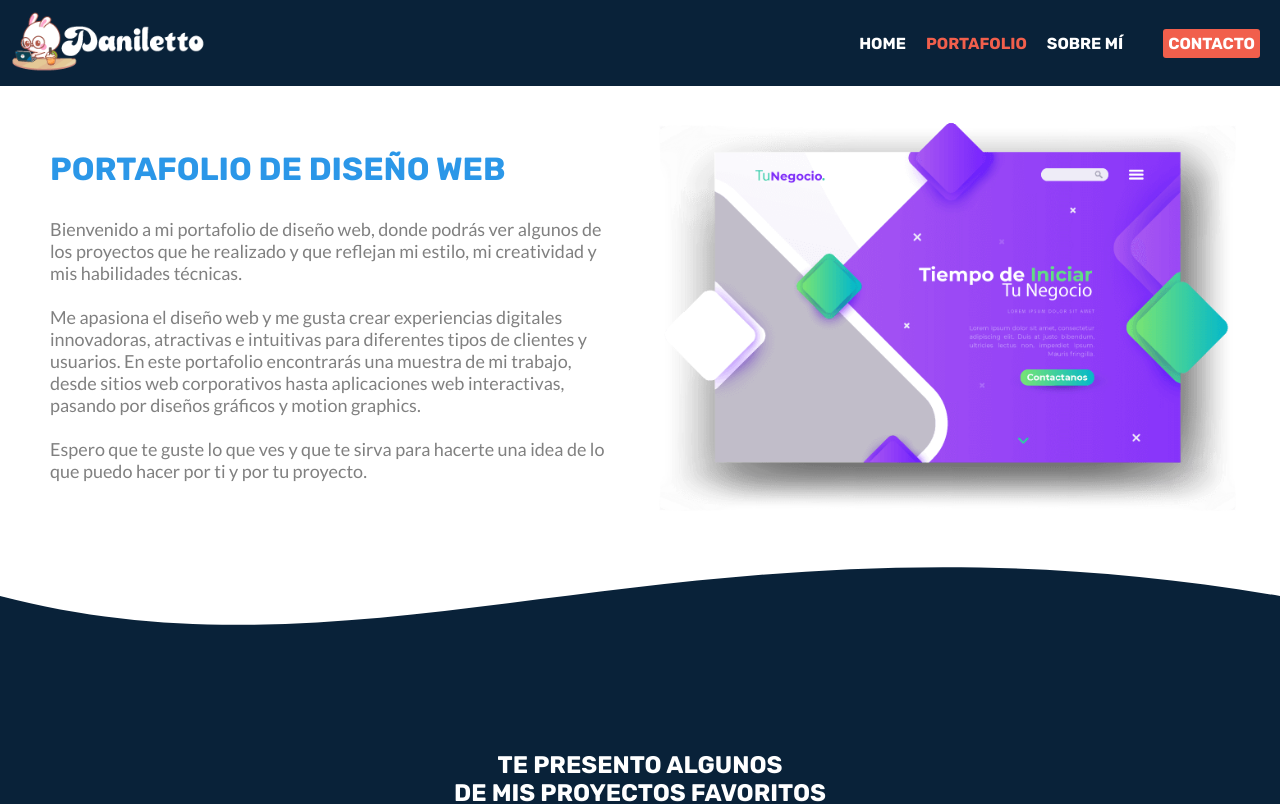
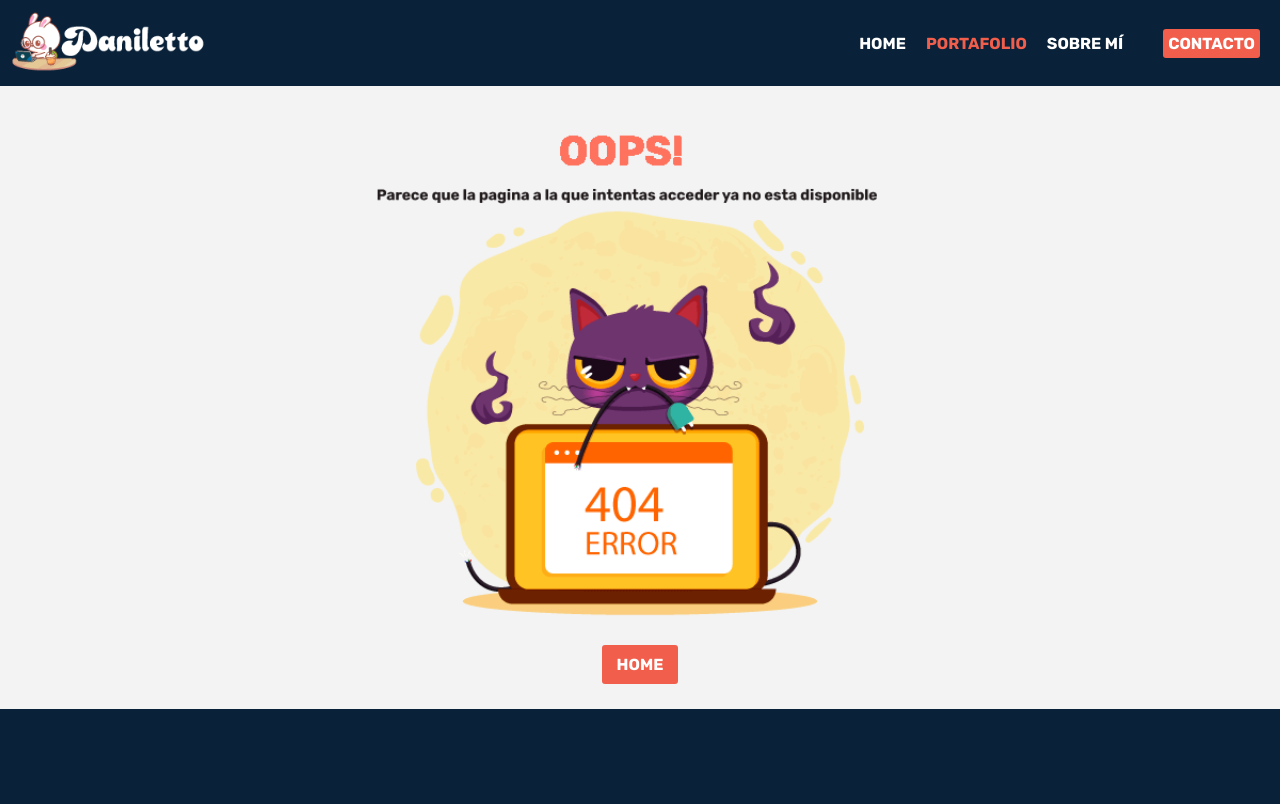
Before and after one commit to Danilett0/Daniletto, a React (Create React App) app: page /Portafolio in a window 1280 px wide. Shown: the top 804 px of the page. Built offline with nearby package versions, Linux system fonts and the light colour scheme.

Commit message:
correccion

```diff
--- a/src/App.jsx
+++ b/src/App.jsx
@@ -18,7 +18,7 @@ function App() {
         <Routes>
           <Route path="/Daniletto" element={<Home />}></Route>
           <Route path="*" element={<NotFound />}></Route>
-          <Route path="/Portafolio" element={<Portafolio />}></Route>
+          <Route path="./Portafolio" element={<Portafolio />}></Route>
           <Route path="/About" element={<About />}></Route>
           <Route path="/Contacto" element={<Contacto />}></Route>
         </Routes>
```
